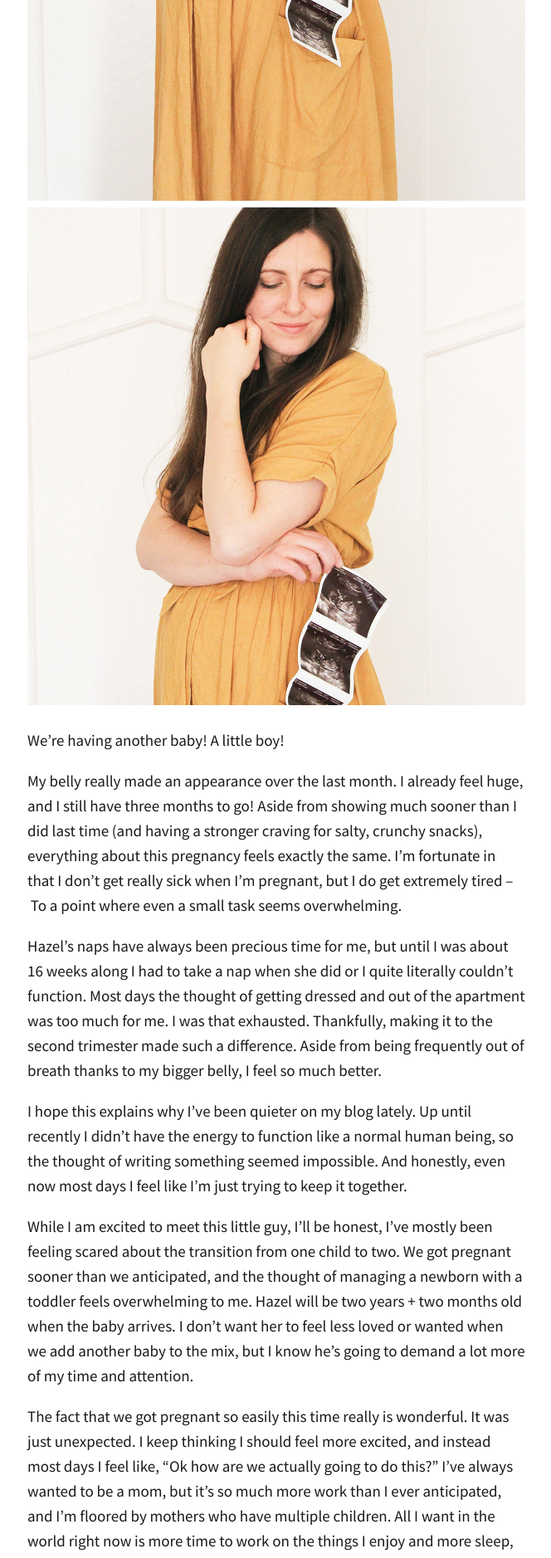
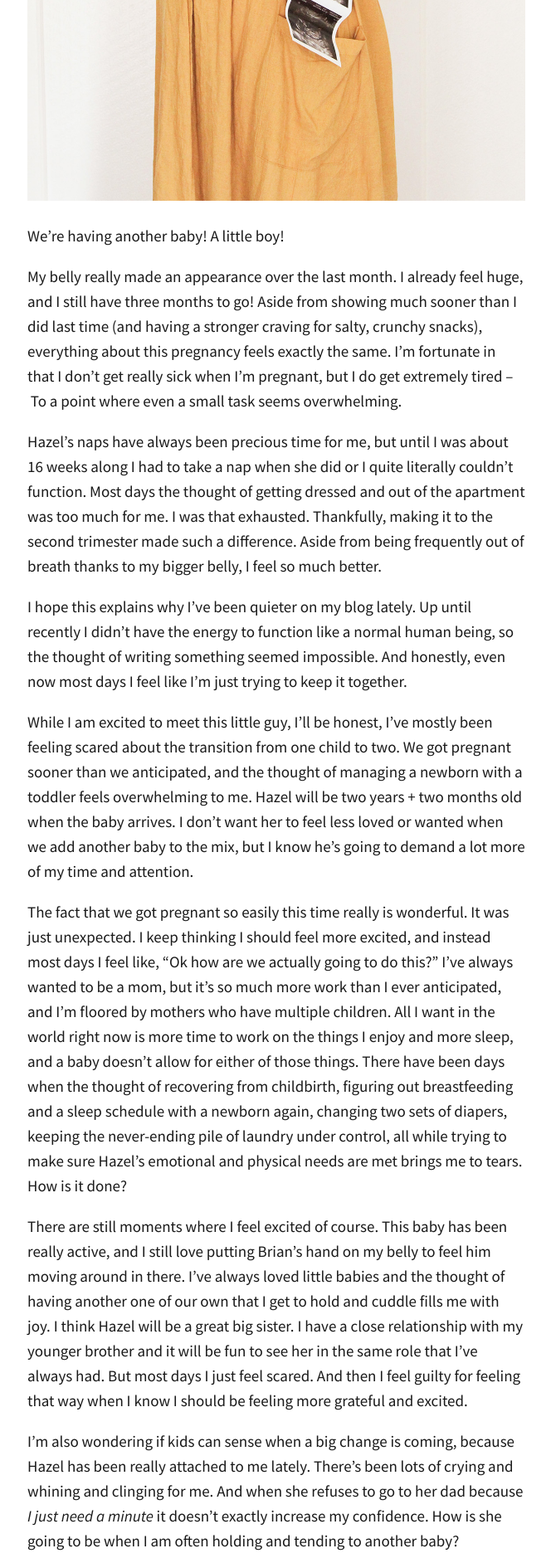
Before and after one commit to totiffany/totiffany.github.io, a Jekyll site: the page built from _posts/2019-03-31-We're-Having-Another-Baby!.md, in a window 1280 px wide. Shown: the part 1061-2939 px from the top of the page at 83% size, without its empty margins (307-971 px from the left). Built offline with Jekyll 4.4.1, drawn with Linux system fonts in a browser that asks for light colours; our own code applies the rules of GitHub Pages for plain Markdown files; comment, search, counter and statistics services are not loaded.

Commit message:
Update 2019-03-31-We're-Having-Another-Baby!.md

```diff
--- a/_posts/2019-03-31-We're-Having-Another-Baby!.md
+++ b/_posts/2019-03-31-We're-Having-Another-Baby!.md
@@ -4,7 +4,6 @@ description: "We’re having another baby! A little boy! My belly really made an
 image: pregante-5.jpg
 ---
 ![pregante-4.jpg]({{site.baseurl}}/img/pregante-4.jpg)
-![pregante-5.jpg]({{site.baseurl}}/img/pregante-5.jpg)
 
 We’re having another baby! A little boy!
 
```
